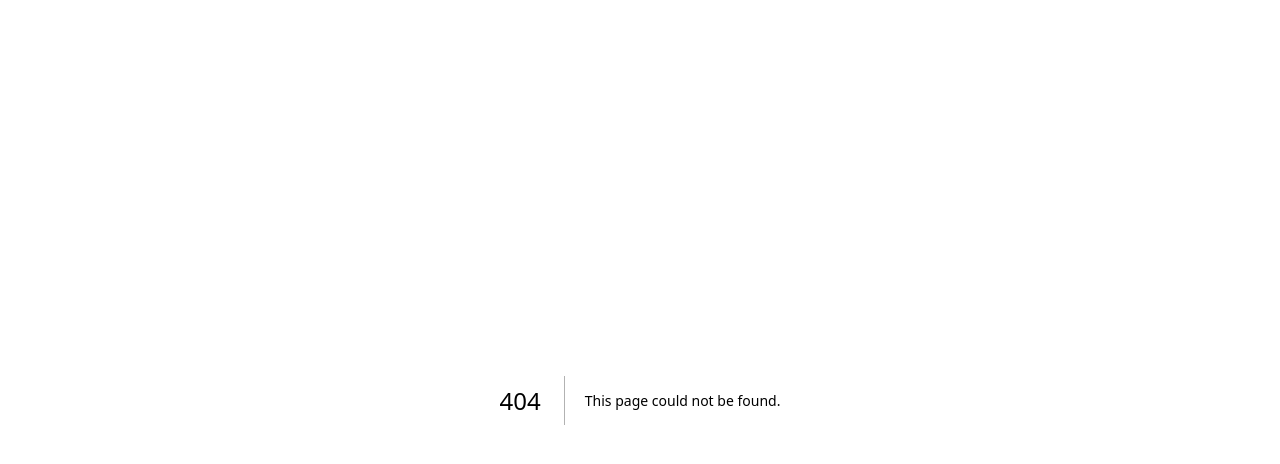
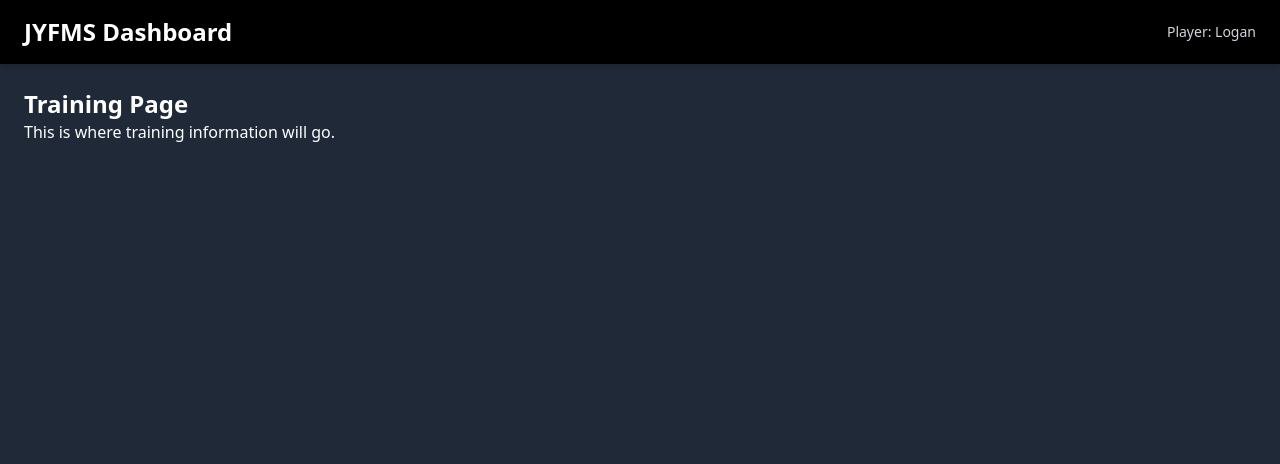
Before and after one commit to Icypanic/fms, a Next.js app: page /settings in a window 1280 px wide. Before the commit this address had no page. Shown: the top 464 px of the page. Built offline with nearby package versions, Linux system fonts and the light colour scheme.

Commit message:
Create settings.js

```diff
--- /dev/null
+++ b/pages/settings.js
@@ -0,0 +1,13 @@
+import Header from '../components/Header';
+
+export default function Settings() {
+  return (
+    <div className="bg-primary min-h-screen text-white">
+      <Header />
+      <main className="p-6">
+        <h1 className="text-2xl font-bold">Training Page</h1>
+        <p>This is where training information will go.</p>
+      </main>
+    </div>
+  );
+}
```
